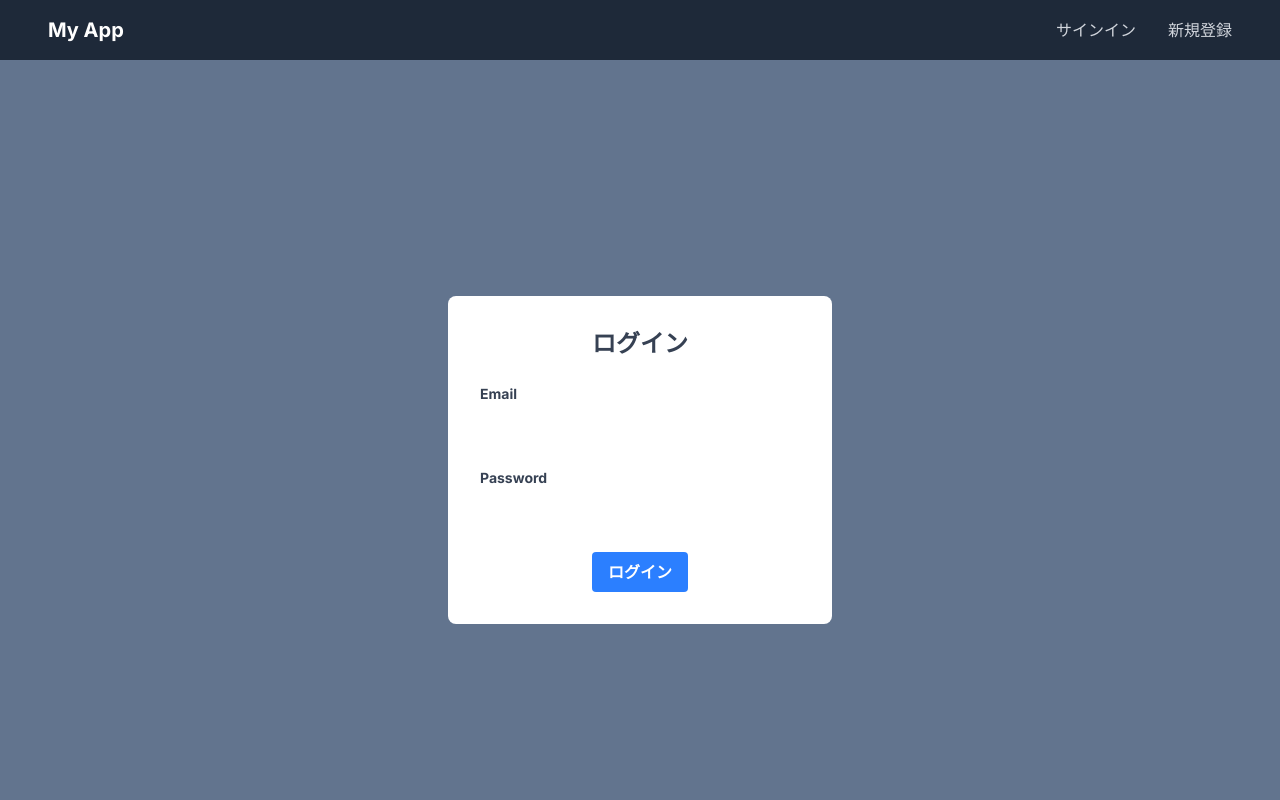
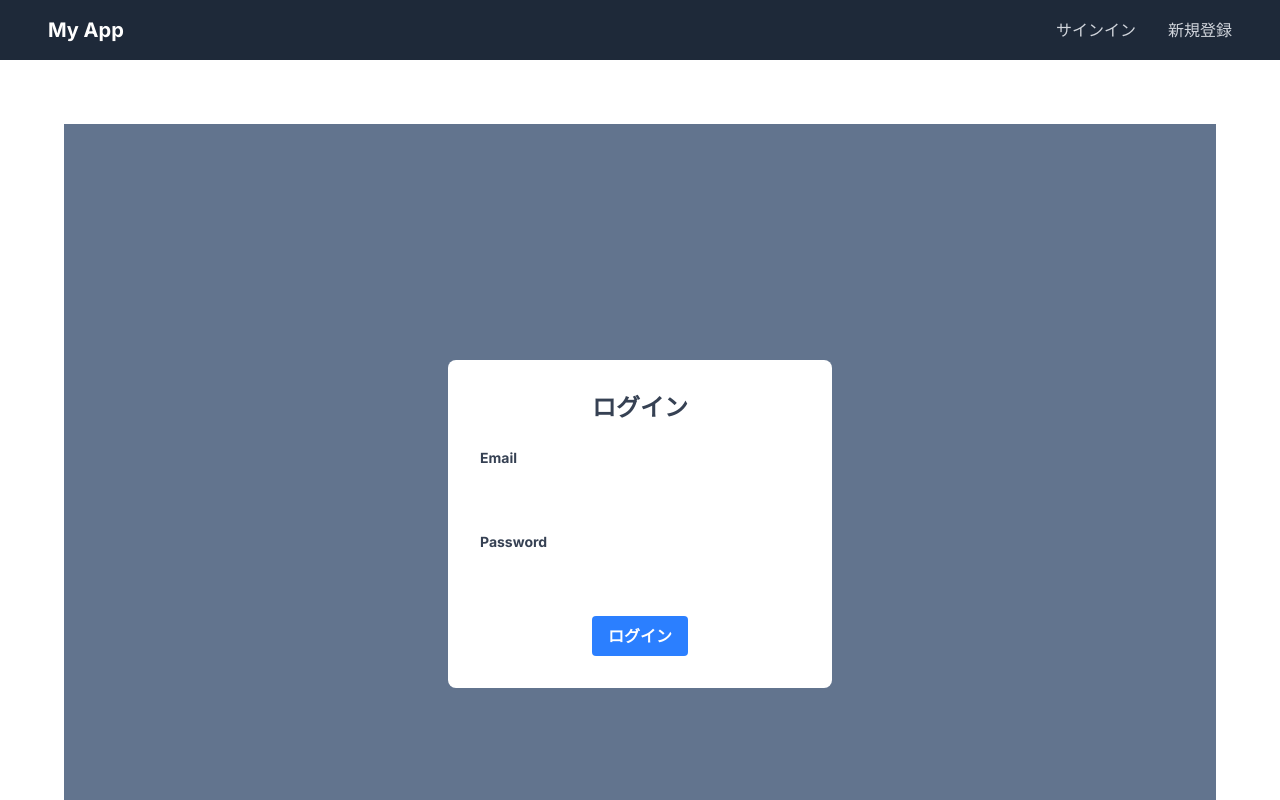
Before and after one commit to the-bears-field/nextjs_rails, a Next.js app in the folder frontend/: page /signin in a window 1280 px wide. Shown: the top 800 px of the page. Built offline with nearby package versions, Linux system fonts and the light colour scheme; no server answers.

Commit message:
refactor(frontend): 共通レイアウトにmainタグを含めるよう変更

```diff
--- a/frontend/src/app/layout.tsx
+++ b/frontend/src/app/layout.tsx
@@ -18,7 +18,7 @@ export default function RootLayout({
     <html lang="ja">
       <body className={inter.className}>
         <Header />
-        {children}
+        <main className="px-16 py-16">{children}</main>
       </body>
     </html>
   );
```
